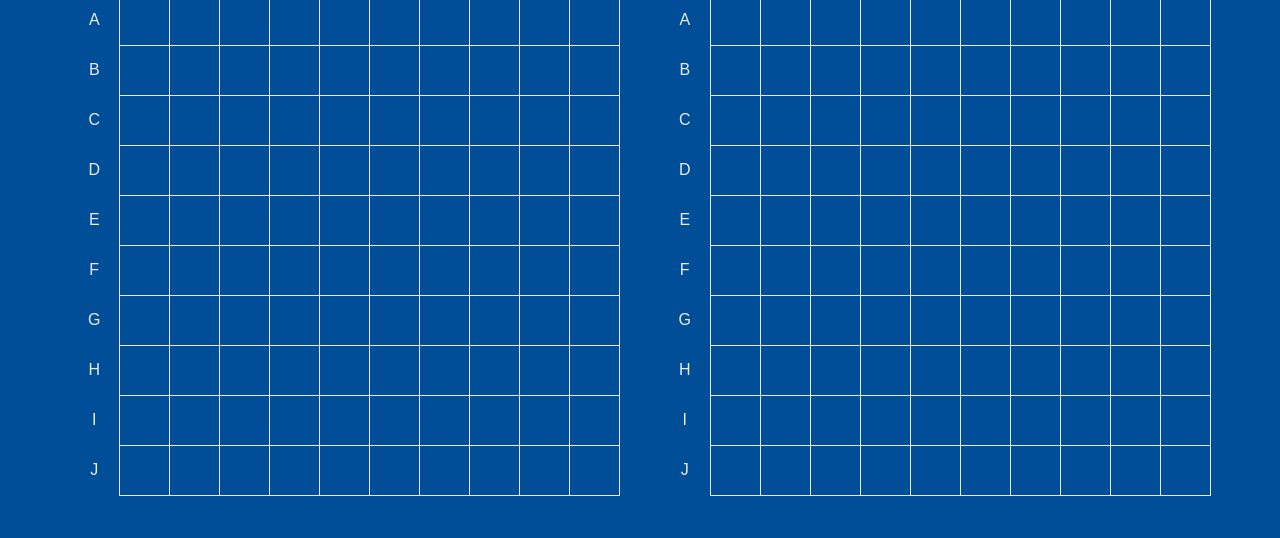
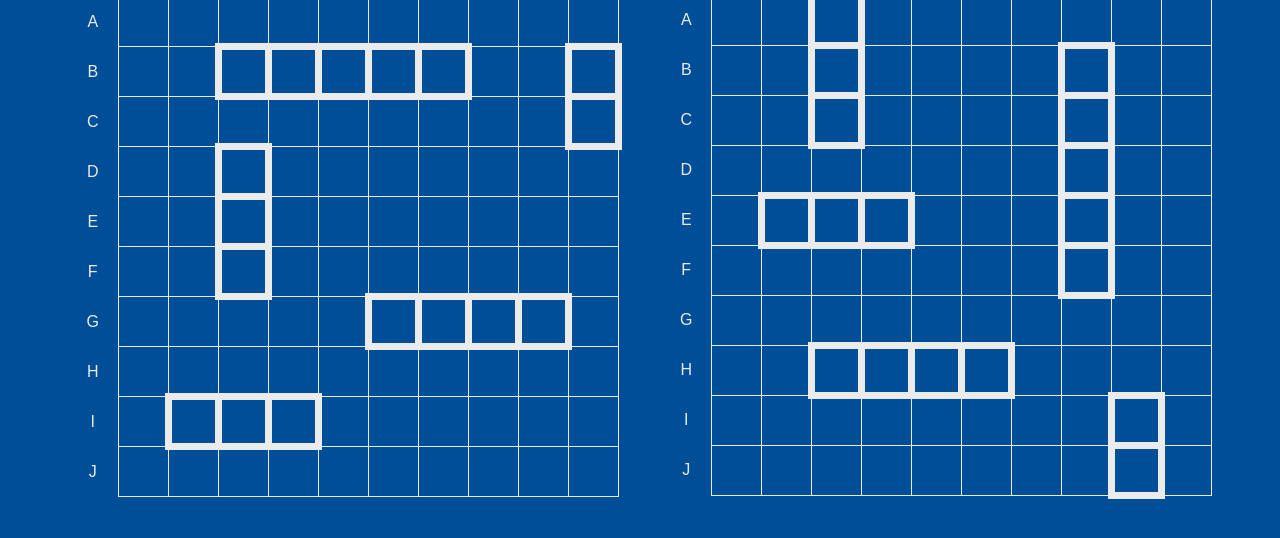
Before and after one commit to NirvaanBal/battleship, a website built with webpack: page dist/index.html in a window 1280 px wide. Shown: the part 112-650 px from the top of the page. Built offline with nearby package versions, Linux system fonts and the light colour scheme; a web font is replaced by a local one.

Commit message:
Remove human from factory export

```diff
--- a/src/index.css
+++ b/src/index.css
@@ -53,8 +53,8 @@
   text-align: center;
 }
 
-td.occupied {
-  background-color: var(--text-color);
+td.human {
+  border: solid 7px var(--text-color);
 }
 
 td:first-child {
```
